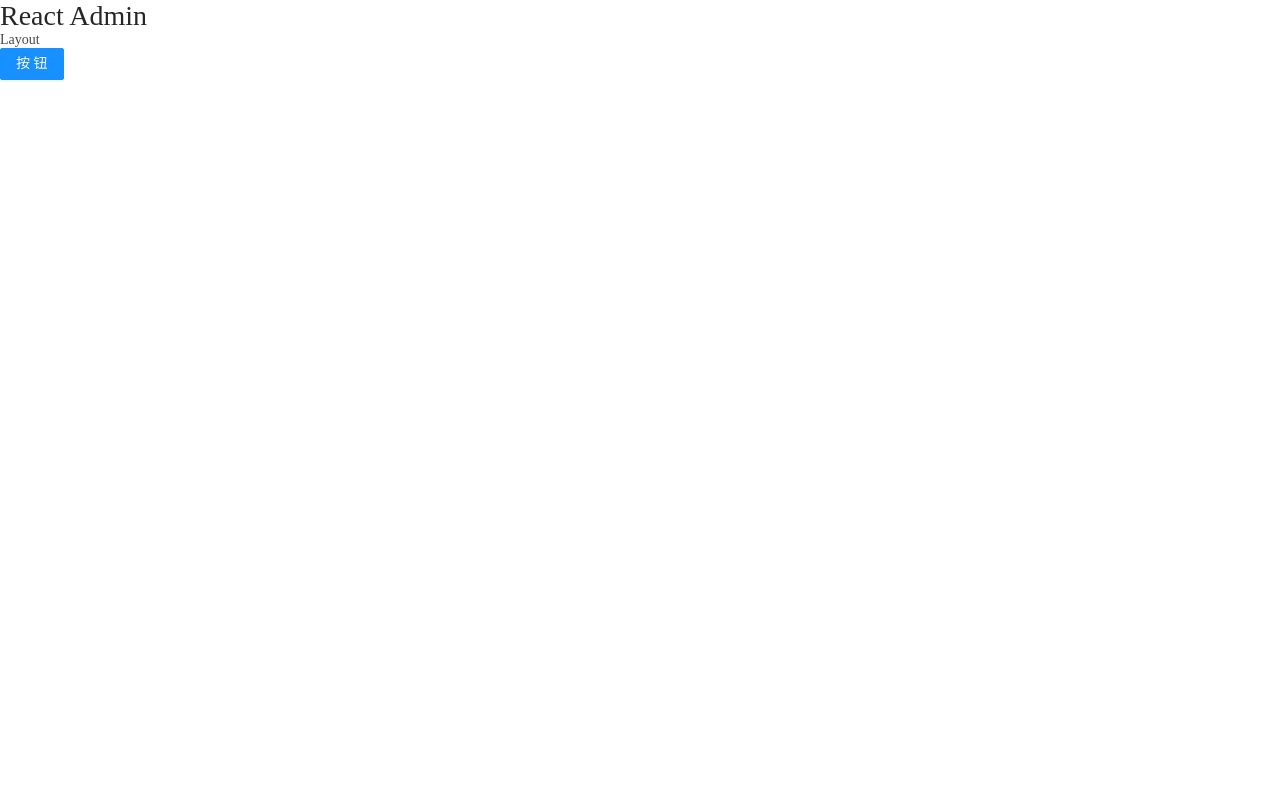
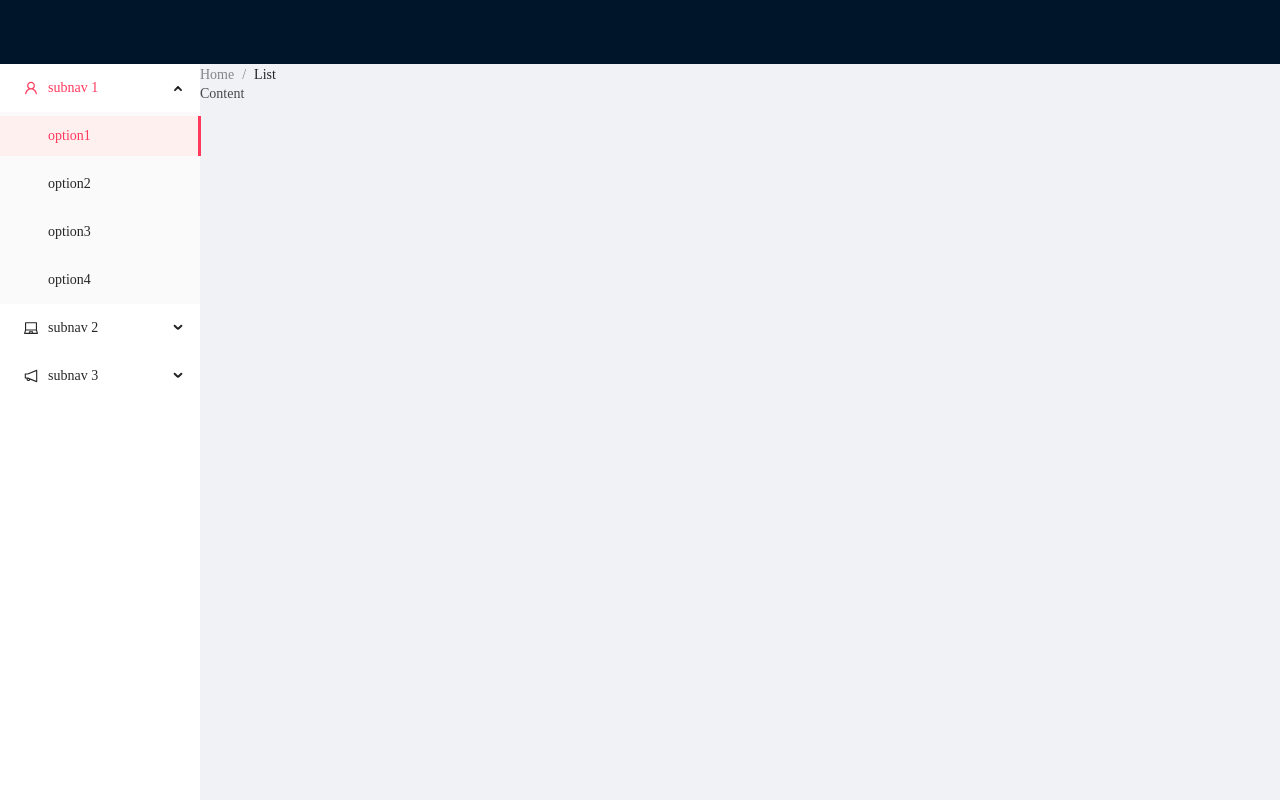
Before and after one commit to vangleer/react-admin, a React (Create React App) app: page /#/home in a window 1280 px wide. Built offline with nearby package versions, Linux system fonts and the light colour scheme.

Commit message:
add layout

```diff
--- a/src/components/layout/index.js
+++ b/src/components/layout/index.js
@@ -1,5 +1,57 @@
-export default function Layout() {
-  return <div>
-    Layout
+import { LaptopOutlined, NotificationOutlined, UserOutlined } from '@ant-design/icons';
+import { Breadcrumb, Layout, Menu } from 'antd';
+import React from 'react';
+import './index.less'
+const { Header, Content, Sider } = Layout;
+
+const items2 = [UserOutlined, LaptopOutlined, NotificationOutlined].map((icon, index) => {
+  const key = String(index + 1);
+  return {
+    key: `sub${key}`,
+    icon: React.createElement(icon),
+    label: `subnav ${key}`,
+    children: new Array(4).fill(null).map((_, j) => {
+      const subKey = index * 4 + j + 1;
+      return {
+        key: subKey,
+        label: `option${subKey}`,
+      };
+    }),
+  };
+});
+
+const AppLayout = () => (
+  <div className='ra-layout'>
+    <Layout style={{ minHeight: '100vh' }}>
+      <Header className="ra-layout-header">
+
+      </Header>
+      <Layout>
+        <Sider width={200} className="ra-layout-sider">
+          <Menu
+            mode="inline"
+            defaultSelectedKeys={['1']}
+            defaultOpenKeys={['sub1']}
+            style={{
+              height: '100%',
+              borderRight: 0,
+            }}
+            items={items2}
+          />
+        </Sider>
+        <Layout>
+          <Breadcrumb>
+            <Breadcrumb.Item>Home</Breadcrumb.Item>
+            <Breadcrumb.Item>List</Breadcrumb.Item>
+          </Breadcrumb>
+          <Content className="ra-layout-content">
+            Content
+          </Content>
+        </Layout>
+      </Layout>
+    </Layout>
   </div>
-}
+
+);
+
+export default AppLayout;
--- /dev/null
+++ b/src/components/layout/index.less
@@ -0,0 +1,4 @@
+.ra-layout {
+  height: 100%;
+  background: #f0f2f5;
+}
--- /dev/null
+++ b/src/config/index.js
@@ -0,0 +1,3 @@
+export const config = {
+  primaryColor: ''
+}
--- a/src/index.js
+++ b/src/index.js
@@ -1,14 +1,25 @@
 import React from 'react'
 import ReactDOM from 'react-dom/client'
-import 'antd/dist/antd.less'
+import { ConfigProvider } from 'antd'
+
+import 'antd/dist/antd.variable.min.css'
 import './assets/css/index.less'
 
 import { HashRouter } from 'react-router-dom'
 import App from './App'
 
+// 配置主题颜色
+ConfigProvider.config({
+  theme: {
+    primaryColor: '#ff385c'
+  }
+})
+
 const root = ReactDOM.createRoot(document.getElementById('root'))
 root.render(
-  <HashRouter>
-    <App />
-  </HashRouter>
+  <ConfigProvider>
+    <HashRouter>
+      <App />
+    </HashRouter>
+  </ConfigProvider>
 )
--- a/src/router/index.js
+++ b/src/router/index.js
@@ -2,8 +2,6 @@ import React from 'react'
 import { Navigate } from 'react-router-dom'
 
 const Home = React.lazy(() => import('@/views/home'))
-const Demo1 = React.lazy(() => import('@/views/demo1'))
-const Demo2 = React.lazy(() => import('@/views/demo2'))
 const routes = [
   {
     path: '/',
@@ -12,14 +10,6 @@ const routes = [
   {
     path: '/home',
     element: <Home />
-  },
-  {
-    path: '/demo1',
-    element: <Demo1 />
-  },
-  {
-    path: '/demo2',
-    element: <Demo2 />
   }
 ]
 
--- a/src/views/demo1.js
+++ /dev/null
@@ -1,5 +0,0 @@
-export default function Demo1() {
-  return <div>
-    Demo1
-  </div>
-}
--- a/src/views/demo2.js
+++ /dev/null
@@ -1,5 +0,0 @@
-export default function Demo2() {
-  return <div>
-    Demo2
-  </div>
-}
--- a/src/views/home.js
+++ b/src/views/home.js
@@ -1,9 +1,4 @@
 import Layout from '@/components/layout'
-import { Button } from 'antd'
 export default function Home() {
-  return <div>
-    <h1>React Admin</h1>
-    <Layout />
-    <Button type="primary">按钮</Button>
-  </div>
+  return <Layout />
 }
```
